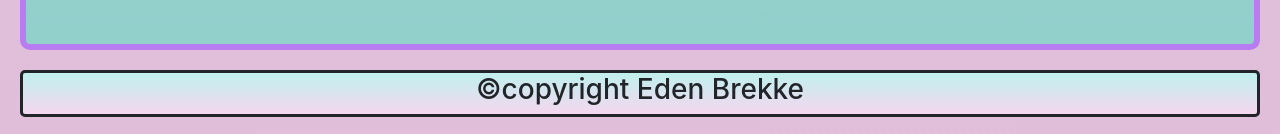
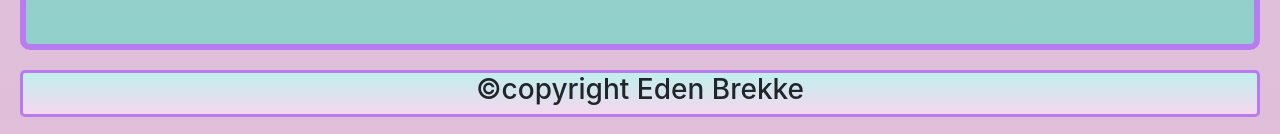
Before and after one commit to eden-brekke/gallery-of-horns, a React (Create React App) app: page / in a window 1280 px wide. Shown: the part 4546-4680 px from the top of the page. Built offline with nearby package versions, Linux system fonts and the light colour scheme.

Commit message:
changed border-color of footer to match

```diff
--- a/src/App.css
+++ b/src/App.css
@@ -25,6 +25,7 @@ header {
 
 footer {
   text-align: center;
+  border-color: #b87bf1;
   background: linear-gradient(#c0f0ed, #f5d7ef);
   border-width: 3px;
   border-style: solid;
```
